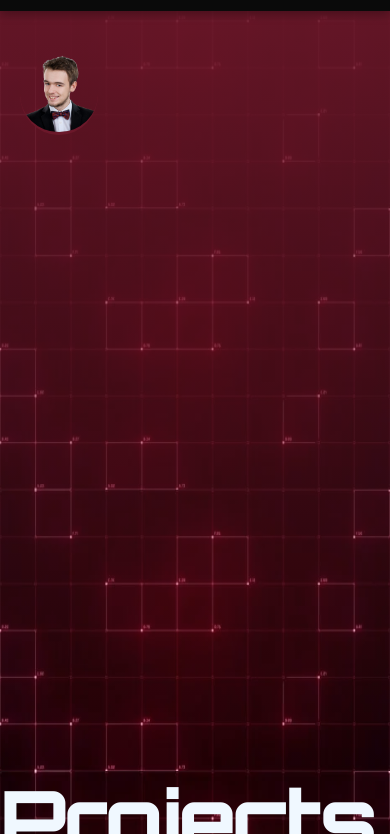
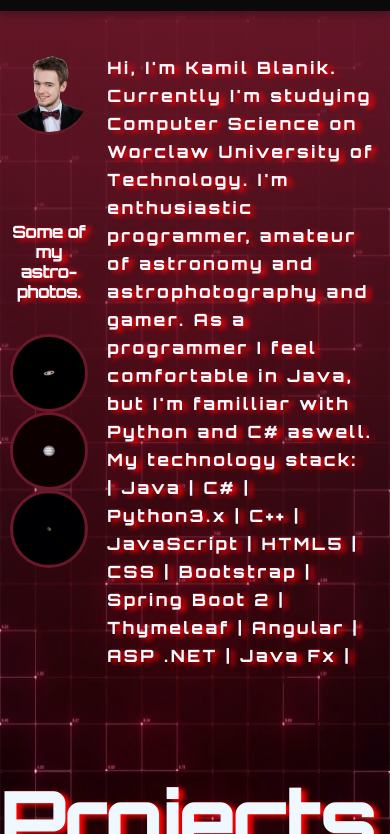
Before and after one commit to Kadragow/Kadragow.github.io, a plain HTML site: page index.html in a window 390 px wide. Shown: the part 73-907 px from the top of the page. Drawn offline with Linux system fonts and the light colour scheme.

Commit message:
Added description and images

```diff
--- a/assets/css/my-styles.css
+++ b/assets/css/my-styles.css
@@ -10,6 +10,8 @@ html {
 
 html, body {
     font-family: 'Orbitron', sans-serif;
+    color: aliceblue;
+    text-shadow: 5px 2px 5px red;
     /* background-image: url("/assets/images/bg.png");
     background-repeat: repeat; */
 }
@@ -65,7 +67,6 @@ section {
 
 section h2 {
     font-size: 5rem;
-    color: aliceblue;
 }
 
 /* .home {
@@ -76,11 +77,21 @@ section h2 {
     /* background: linear-gradient(to bottom, #6b182a, #160005 ); */
     /* background:  #160005 url("/assets/images/bg.png") 0 0 ;
     background: linear-gradient(to bottom, #6b182a 100%, rgb(22, 0, 5, 0) 0%); */
+    padding-top:10vh;
     background-image: linear-gradient(
     to top, transparent, #6b182a),
     url("/assets/images/bg.png");
     background-repeat: round;
 
+}
+
+.home h3 {
+    letter-spacing: 0.4rem;
+    line-height: 2rem;
+    width: 70%;
+    position: absolute;
+    top: 25%;
+    right: 5%;
 }
 
 .projects {
@@ -119,44 +130,7 @@ section h2 {
     transition: all 0.3s ease;
 }
 
-@media screen and (max-width:1024px){
-    .nav li {
-        padding-right: 25px;
-    }
-}
 
-@media screen and (max-width:768px){
-    html, body{
-        overflow-x: hidden;
-    }
-
-    .menu-nav {
-        /* box-shadow: 0px 0px 20px red inset; */
-        position: absolute;
-        right: 0px;
-        /* height: ; */
-        top: 10vh;
-        background-color: #0a0a0a;
-        display: flex;
-        flex-direction: column;
-        align-items: center;
-        width: 50%;
-        transform: translateX(100%);
-        transition: transform 0.5s ease-in;
-    }
-
-    .menu-nav li{
-        padding: 12px;
-    }
-
-    .bubble{
-        display: none;
-    }
-
-    .hidden-menu{
-        display: block;
-    }
-}
 
 .hidden-menu-toggle .line1{
     transform: rotate(-45deg) translate(-5px, 5px);
@@ -209,7 +183,87 @@ section h2 {
     box-shadow: #6b182a;
     position: absolute;
     top: 15%;
-    left: 5%;
+    left: 2.5%;
+}
+
+.my-photos{
+    text-align: center;
+    max-height: 20%;
+    width: 100%;
+    position: absolute;
+    bottom: 15%;
+
+}
+.my-photos h4{
+    margin-bottom: 2rem;
+}
+
+.my-photos img{
+    border-radius:50%;
+    border: solid #6b182a;
+    max-height: 15%;
+    max-width: 15%;
+}
+
+@media screen and (max-width:1024px){
+    .nav li {
+        padding-right: 25px;
+    }
+
+    .home h3 {
+        font-size: 1rem;
+        letter-spacing: 0.2rem;
+        line-height: 1.75rem;
+        width: 70%;
+        position: absolute;
+        top: 15%;
+        right: 2.5%;
+    }
+
+    .my-photos{
+        max-width: 20%;
+        height: 70%;
+        top: 35%;
+        left: 2.5%;
+    }
+    .my-photos img{
+        max-width: 100%;
+        max-height: 90%;
+        display: block;
+    }
+}
+
+@media screen and (max-width:768px){
+    html, body{
+        overflow-x: hidden;
+    }
+
+    .menu-nav {
+        /* box-shadow: 0px 0px 20px red inset; */
+        position: absolute;
+        right: 0px;
+        /* height: ; */
+        top: 10vh;
+        background-color: #0a0a0a;
+        display: flex;
+        flex-direction: column;
+        align-items: center;
+        width: 50%;
+        transform: translateX(100%);
+        transition: transform 0.5s ease-in;
+    }
+
+    .menu-nav li{
+        padding: 12px;
+    }
+
+    .bubble{
+        display: none;
+    }
+
+    .hidden-menu{
+        display: block;
+    }
 }
 
 /* .w2{
@@ -238,14 +292,17 @@ section h2 {
 @keyframes fade{
     0%{
         opacity: 1;
+        transform: scaleY(1);
         pointer-events: all;
     }
     50%{
         opacity: 1;
+        transform: scaleY(1);
         pointer-events: all;
     }
     100%{
         opacity: 0;
+        transform: scaleY(0);
         pointer-events: none;
     }
 }
--- a/index.html
+++ b/index.html
@@ -11,7 +11,7 @@
 <body>
     <div class="header">
         <div class="nav">
-            <h1>Kamil Błanik</h1>
+            <h1><text style="fill:#464646; letter-spacing:0; word-spacing:0; kerning:normal; font-family:Castellar; font-size:22pt; font-size-adjust:0.210526; font-weight:400; font-style:normal; font-stretch:0"><tspan x="0">Kamil Blanik</tspan></text></h1>
             <ul class="menu-nav">
                 <li><a data-page="home" href="#home">Home</a></li>
                 <!-- <li><a data-page="about" href="#about">About</a></li> -->
@@ -32,6 +32,23 @@
     <main>
         <section id="home" data-index="0" class="home">
             <img class="my-picture" src="./assets/images/moje.png">
+            <div class="my-photos">
+                <h4>Some of my astro-photos.</h4>
+                <img src="./assets/images/saturn.jpg">
+                <img src="./assets/images/jupiter.jpg">
+                <img src="./assets/images/mars.jpg">
+
+            </div>
+            <h3>
+                Hi, I'm Kamil Blanik. Currently I'm studying Computer Science on Worclaw University of Technology.
+                I'm enthusiastic programmer, amateur of astronomy and astrophotography and gamer.
+                As a programmer I feel comfortable in Java, but I'm familliar with Python and C# aswell.
+                <p>My technology stack:</p>
+                <p>
+                    |&nbsp;Java&nbsp;| C#&nbsp;| Python3.x&nbsp;| C++&nbsp;| JavaScript&nbsp;| HTML5&nbsp;| CSS&nbsp;| Bootstrap&nbsp;|
+                    Spring&nbsp;Boot&nbsp;2&nbsp;| Thymeleaf&nbsp;| Angular&nbsp;| ASP&nbsp;.NET&nbsp;| Java&nbsp;Fx&nbsp;|
+                </p>
+            </h3>
             <div class="welcome w1">
                 <h1 class="hello">
                     Hello.
```
Also changed, not shown: assets/images/jupiter.jpg (added), assets/images/mars.jpg (added), assets/images/saturn.jpg (added).
